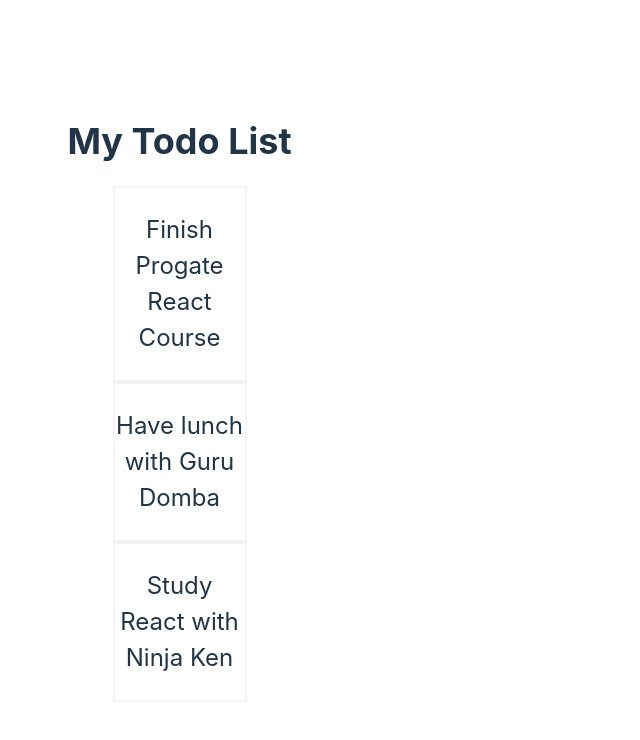
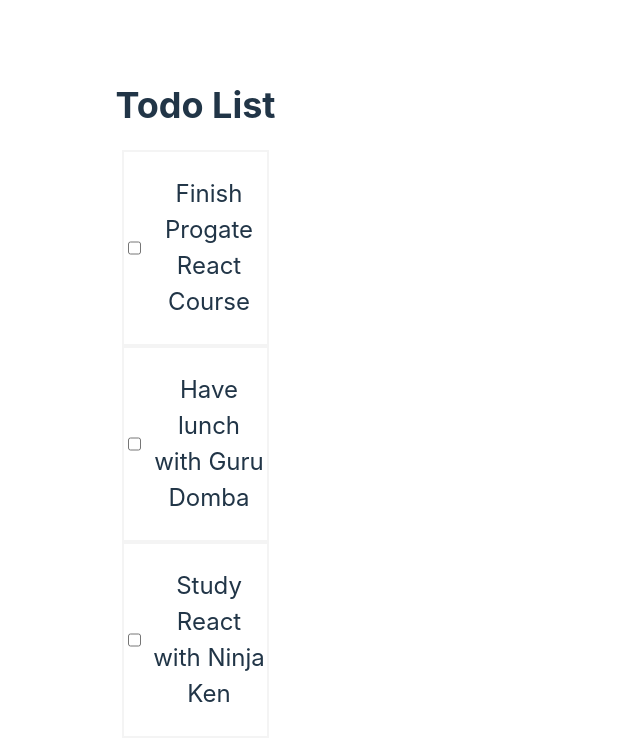
Before and after one commit to elsafir/project-Todo-App, a React (Vite) app: page / in a window 1280 px wide. Shown: the top 740 px of the page, without its empty margins (0-640 px from the left). Built offline with nearby package versions, Linux system fonts and the light colour scheme.

Commit message:
Develop toggle todo feature

```diff
--- a/src/App.jsx
+++ b/src/App.jsx
@@ -1,10 +1,10 @@
-import React, { useState } from 'react'
+import React, {useState} from 'react'
 import Todos from './components/Todos';
 
-function App() {
+const App = () => {
   const [todos, setTodos] = useState([
     {
-      id: 1,
+      id:1,
       title: 'Finish Progate React Course',
       completed: false,
     },
@@ -20,15 +20,26 @@
     },
   ])
 
-  console.log(todos)
+ const toggleCompleted = (todoId) => {
+  const updateTodos = todos.map((todo) => {
+    if (todo.id === todoId) {
+      todo.completed = !todo.completed
+    }
+    return todo
+  })
+  setTodos(updateTodos)
+ }
 
   return (
     <div style={styles.container}>
-      <h1 style={styles.title}>My Todo List</h1>
-      <Todos todos={todos} />
+      <h1 style={styles.title}>Todo List</h1>
+      <Todos todos={todos}
+        toggleCompleted={toggleCompleted}
+      />
     </div>
-  )
+  );
 }
+
 const styles = {
   container: {
     textAlign: 'center',
@@ -38,4 +49,4 @@
     fontSize: '36px',
   },
 }
-export default App
+export default App;
--- a/src/components/TodoItem.jsx
+++ b/src/components/TodoItem.jsx
@@ -1,9 +1,22 @@
 import React from 'react'
 
-const TodoItem = ({ todo }) => {
+const TodoItem = ({ todo, toggleCompleted }) => {
+  const getTodoTitleStyle = () => {
+    if (todo.completed === true) {
+      return { textDecoration: 'line-through' }
+    } else {
+      return { textDecoration: 'none' }
+    }
+  }
+
   return (
     <div style={styles.todoItem}>
-      <p>{todo.title}</p>
+      <input
+        type="checkbox"
+        style={styles.checkbox}
+        onChange={() => toggleCompleted(todo.id)}
+      />
+      <p style={getTodoTitleStyle()}>{todo.title}</p>
     </div>
   )
 }
@@ -12,6 +25,16 @@
   todoItem: {
     border: '2px solid #f4f4f4',
     fontSize: '24px',
+    // Tambahkan styles di bawah ini
+    display: 'flex',
+    justifyContent: 'center',
+    alignItems: 'center',
+  },
+  // Tambahkan styles di bawah ini
+  checkbox: {
+    marginRight: '10px',
+    height: '18px',
+    width: '18px',
   },
 }
 
--- a/src/components/Todos.jsx
+++ b/src/components/Todos.jsx
@@ -1,10 +1,13 @@
 import React from 'react'
 import TodoItem from './TodoItem'
-const Todos = ({ todos }) => {
+
+const Todos = ({todos, toggleCompleted}) => {
     return (
         <div style={styles.container}>
            {todos.map((todo) => {
-        return <TodoItem key={todo.id} todo={todo} />
+            return <TodoItem key={todo.id} todo={todo}
+            toggleCompleted={toggleCompleted}
+            />
            })}
         </div>
     )
@@ -14,7 +17,7 @@
     container: {
         width: '40%',
         margin: '0 auto',
-  },
+    }
 }
 
 export default Todos
```
Lines whose indentation alone changed are shown as unchanged.
